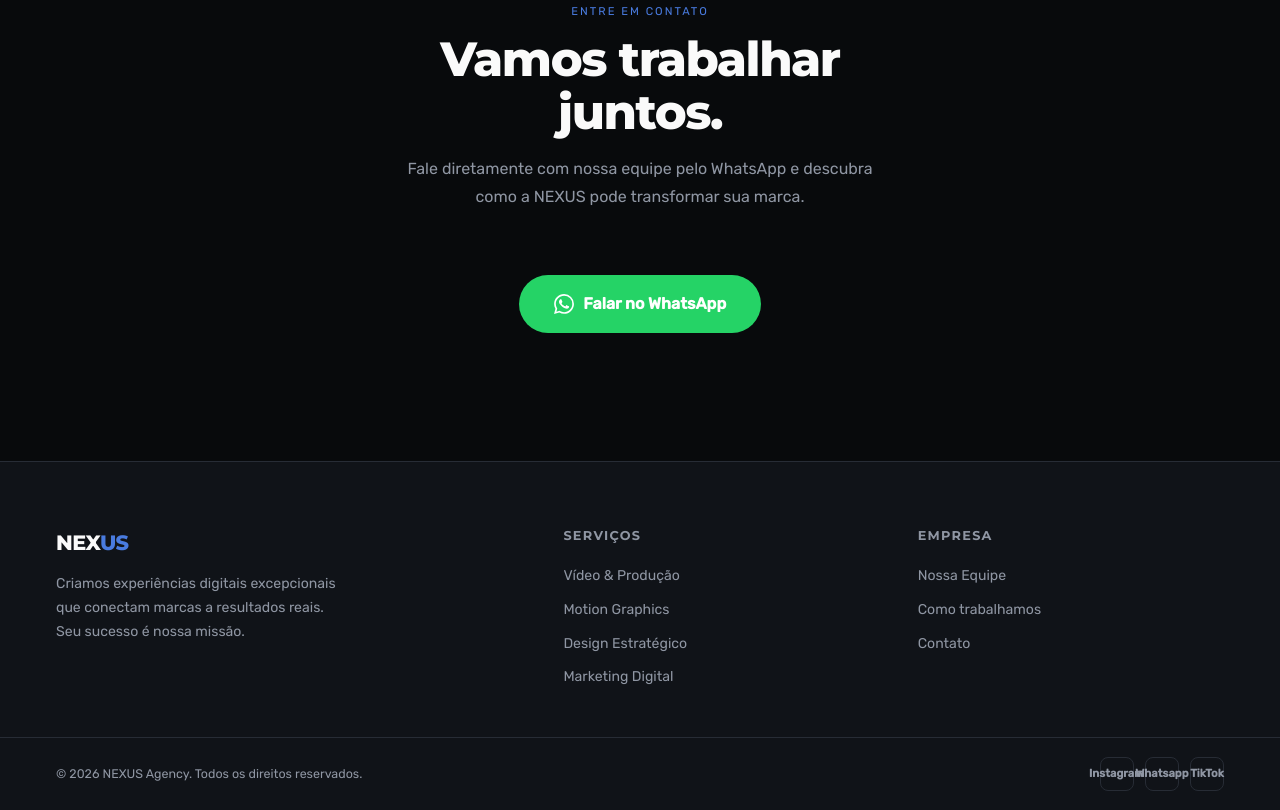
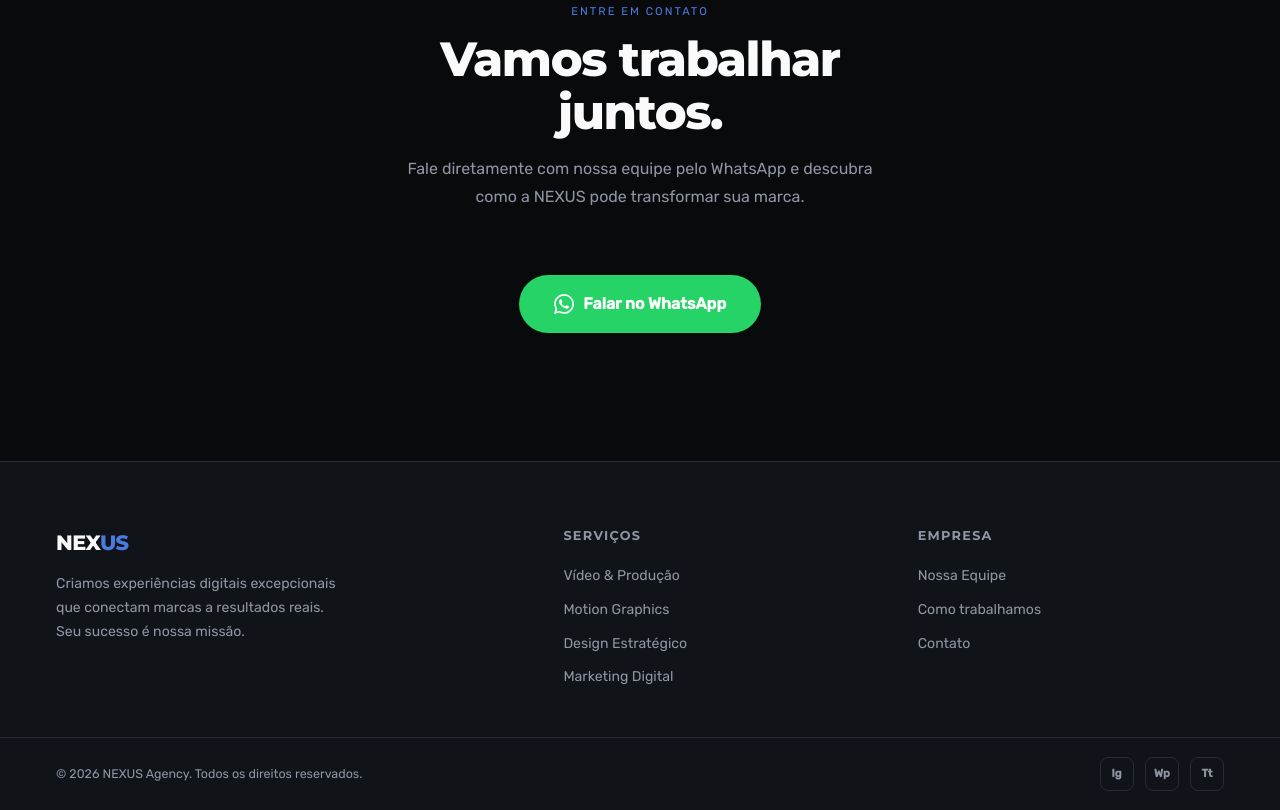
Before and after one commit to florentinopedrogouveia-ops/site-nexus, a plain HTML site: page index.html in a window 1280 px wide. Shown: the part 3906-4716 px from the top of the page. Drawn offline with Linux system fonts and the light colour scheme.

Commit message:
Update index.html

```diff
--- a/index.html
+++ b/index.html
@@ -789,9 +789,9 @@
     <p>© 2026 NEXUS Agency. Todos os direitos reservados.</p>
     <div class="footer-socials">
       <!-- Atualize os hrefs com os links reais -->
-      <a href="#" class="footer-social" aria-label="Instagram">Instagram</a>
-      <a href="#" class="footer-social" aria-label="WhatsApp">Whatsapp</a>
-      <a href="#" class="footer-social" aria-label="TikTok">TikTok</a>
+      <a href="#" class="footer-social" aria-label="Instagram">Ig</a>
+      <a href="#" class="footer-social" aria-label="WhatsApp">Wp</a>
+      <a href="#" class="footer-social" aria-label="TikTok">Tt</a>
     </div>
   </div>
 </footer>
```
